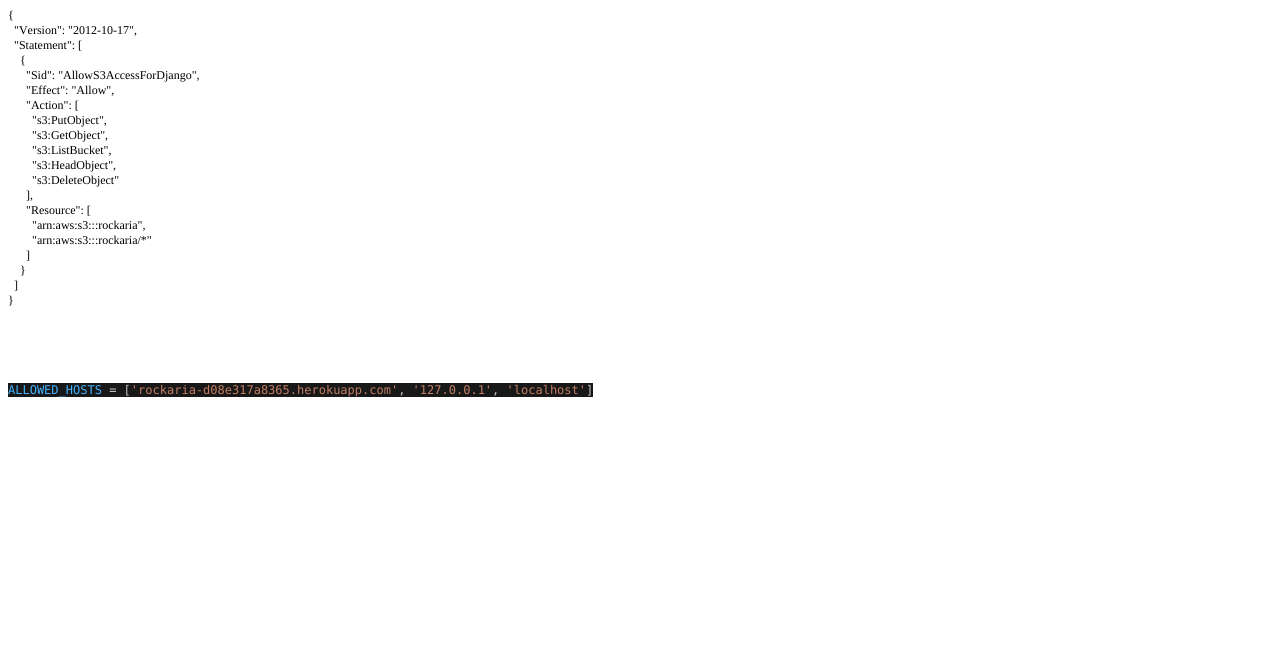
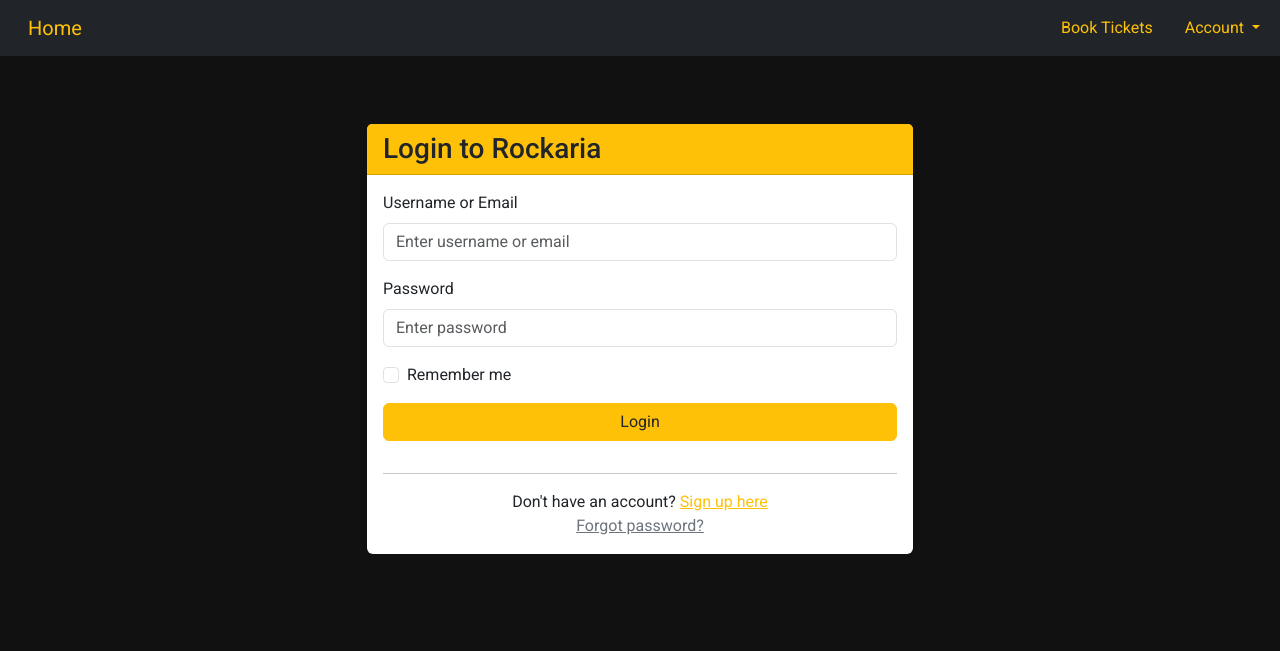
Before and after one commit to curran68/codemp4, a Django app: page /accounts/login/ in a window 1280 px wide. Shown: the top 651 px of the page. Run offline with Django 5.2, Linux system fonts and the light colour scheme; some libraries are stand-ins or nearby versions; some web fonts are replaced.

Commit message:
fixed basic errors

```diff
--- a/rockaria/settings.py
+++ b/rockaria/settings.py
@@ -184,6 +184,3 @@
     DEFAULT_FROM_EMAIL = EMAIL_HOST_USER
 
     # settings.py
-
-    CRISPY_ALLOWED_TEMPLATE_PACKS = "bootstrap4"
-    CRISPY_TEMPLATE_PACK = "bootstrap4"
--- a/rockaria/templates/account/login.html
+++ b/rockaria/templates/account/login.html
@@ -1,50 +1,69 @@
-<!DOCTYPE html PUBLIC "-//W3C//DTD HTML 4.01//EN" "http://www.w3.org/TR/html4/strict.dtd">
-<html>
-<head>
-  <meta http-equiv="Content-Type" content="text/html; charset=utf-8">
-  <meta http-equiv="Content-Style-Type" content="text/css">
-  <title></title>
-  <meta name="Generator" content="Cocoa HTML Writer">
-  <meta name="CocoaVersion" content="2685.1">
-  <style type="text/css">
-    p.p1 {margin: 0.0px 0.0px 0.0px 0.0px; font: 12.0px Times; -webkit-text-stroke: #000000}
-    p.p2 {margin: 0.0px 0.0px 0.0px 0.0px; font: 12.0px Times; -webkit-text-stroke: #000000; min-height: 14.0px}
-    p.p3 {margin: 0.0px 0.0px 0.0px 0.0px; font: 12.0px Menlo; color: #c27e65; -webkit-text-stroke: #c27e65}
-    p.p4 {margin: 0.0px 0.0px 0.0px 0.0px; font: 12.0px Menlo; color: #c1c1c1; -webkit-text-stroke: #c1c1c1; min-height: 14.0px}
-    span.s1 {font-kerning: none}
-    span.s2 {font-kerning: none; color: #42b3ff; background-color: #181818; -webkit-text-stroke: 0px #42b3ff}
-    span.s3 {font-kerning: none; color: #c1c1c1; background-color: #181818; -webkit-text-stroke: 0px #c1c1c1}
-    span.s4 {font-kerning: none; color: #cacaca; background-color: #181818; -webkit-text-stroke: 0px #cacaca}
-    span.s5 {font-kerning: none; background-color: #181818}
-  </style>
-</head>
-<body>
-<p class="p1"><span class="s1">{</span></p>
-<p class="p1"><span class="s1"><span class="Apple-converted-space">  </span>"Version": "2012-10-17",</span></p>
-<p class="p1"><span class="s1"><span class="Apple-converted-space">  </span>"Statement": [</span></p>
-<p class="p1"><span class="s1"><span class="Apple-converted-space">    </span>{</span></p>
-<p class="p1"><span class="s1"><span class="Apple-converted-space">      </span>"Sid": "AllowS3AccessForDjango",</span></p>
-<p class="p1"><span class="s1"><span class="Apple-converted-space">      </span>"Effect": "Allow",</span></p>
-<p class="p1"><span class="s1"><span class="Apple-converted-space">      </span>"Action": [</span></p>
-<p class="p1"><span class="s1"><span class="Apple-converted-space">        </span>"s3:PutObject",</span></p>
-<p class="p1"><span class="s1"><span class="Apple-converted-space">        </span>"s3:GetObject",</span></p>
-<p class="p1"><span class="s1"><span class="Apple-converted-space">        </span>"s3:ListBucket",</span></p>
-<p class="p1"><span class="s1"><span class="Apple-converted-space">        </span>"s3:HeadObject",</span></p>
-<p class="p1"><span class="s1"><span class="Apple-converted-space">        </span>"s3:DeleteObject"</span></p>
-<p class="p1"><span class="s1"><span class="Apple-converted-space">      </span>],</span></p>
-<p class="p1"><span class="s1"><span class="Apple-converted-space">      </span>"Resource": [</span></p>
-<p class="p1"><span class="s1"><span class="Apple-converted-space">        </span>"arn:aws:s3:::rockaria",</span></p>
-<p class="p1"><span class="s1"><span class="Apple-converted-space">        </span>"arn:aws:s3:::rockaria/*"</span></p>
-<p class="p1"><span class="s1"><span class="Apple-converted-space">      </span>]</span></p>
-<p class="p1"><span class="s1"><span class="Apple-converted-space">    </span>}</span></p>
-<p class="p1"><span class="s1"><span class="Apple-converted-space">  </span>]</span></p>
-<p class="p1"><span class="s1">}</span></p>
-<p class="p2"><span class="s1"></span><br></p>
-<p class="p2"><span class="s1"></span><br></p>
-<p class="p2"><span class="s1"></span><br></p>
-<p class="p2"><span class="s1"></span><br></p>
-<p class="p2"><span class="s1"></span><br></p>
-<p class="p3"><span class="s2">ALLOWED_HOSTS</span><span class="s3"> </span><span class="s4">=</span><span class="s3"> [</span><span class="s5">'rockaria-d08e317a8365.herokuapp.com'</span><span class="s3">, </span><span class="s5">'127.0.0.1'</span><span class="s3">, </span><span class="s5">'localhost'</span><span class="s3">]</span></p>
-<p class="p4"><span class="s1"></span><br></p>
-</body>
-</html>
+cat > templates/account/login.html << 'EOF'
+{% extends 'base.html' %}
+{% load static %}
+
+{% block title %}Login - Rockaria{% endblock %}
+
+{% block content %}
+<div class="container" style="margin-top: 100px; margin-bottom: 100px;">
+  <div class="row justify-content-center">
+    <div class="col-md-6">
+      <div class="card">
+        <div class="card-header bg-warning text-dark">
+          <h3 class="mb-0">Login to Rockaria</h3>
+        </div>
+        <div class="card-body">
+          <form method="post" action="{% url 'account_login' %}">
+            {% csrf_token %}
+
+            {% if form.non_field_errors %}
+              <div class="alert alert-danger">
+                {{ form.non_field_errors }}
+              </div>
+            {% endif %}
+
+            <div class="mb-3">
+              <label for="{{ form.login.id_for_label }}" class="form-label">Username or Email</label>
+              <input type="text" name="login" class="form-control {% if form.login.errors %}is-invalid{% endif %}"
+                     id="{{ form.login.id_for_label }}" placeholder="Enter username or email" required>
+              {% if form.login.errors %}
+                <div class="invalid-feedback">{{ form.login.errors }}</div>
+              {% endif %}
+            </div>
+
+            <div class="mb-3">
+              <label for="{{ form.password.id_for_label }}" class="form-label">Password</label>
+              <input type="password" name="password" class="form-control {% if form.password.errors %}is-invalid{% endif %}"
+                     id="{{ form.password.id_for_label }}" placeholder="Enter password" required>
+              {% if form.password.errors %}
+                <div class="invalid-feedback">{{ form.password.errors }}</div>
+              {% endif %}
+            </div>
+
+            <div class="mb-3 form-check">
+              <input type="checkbox" name="remember" class="form-check-input" id="remember">
+              <label class="form-check-label" for="remember">Remember me</label>
+            </div>
+
+            <button type="submit" class="btn btn-warning w-100">Login</button>
+
+            {% if redirect_field_value %}
+              <input type="hidden" name="{{ redirect_field_name }}" value="{{ redirect_field_value }}" />
+            {% endif %}
+          </form>
+
+          <hr>
+
+          <p class="text-center mb-0">
+            Don't have an account? <a href="{% url 'account_signup' %}" class="text-warning">Sign up here</a>
+          </p>
+          <p class="text-center mb-0">
+            <a href="{% url 'account_reset_password' %}" class="text-muted">Forgot password?</a>
+          </p>
+        </div>
+      </div>
+    </div>
+  </div>
+</div>
+{% endblock %}
+EOF
```
